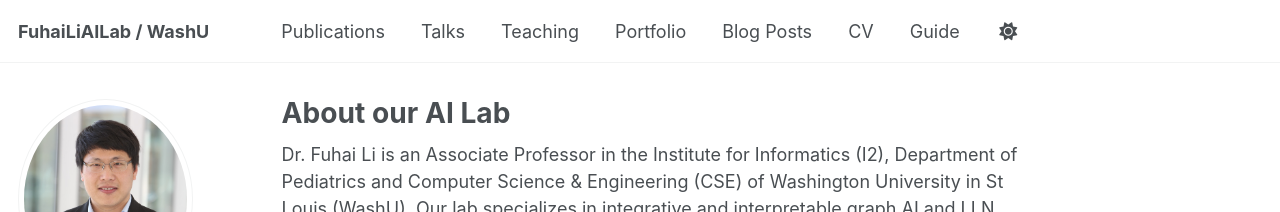
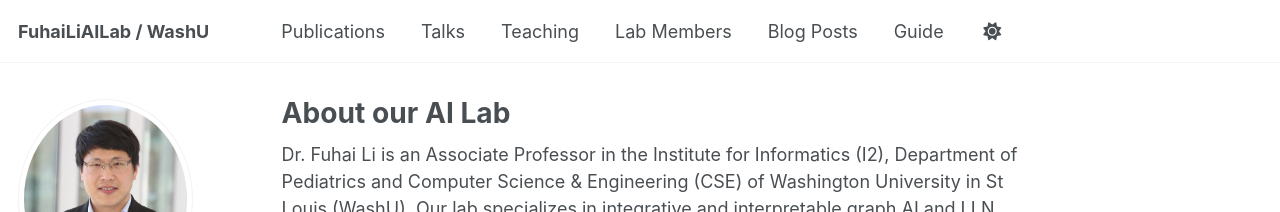
Before and after one commit to FuhaiLiAiLab/FuhaiLiAILab.github.io, a Jekyll site: the page built from _pages/about.md, in a window 1280 px wide. Shown: the top 212 px of the page. Built offline with Jekyll 4.4.1, drawn with Linux system fonts in a browser that asks for light colours; some web fonts are replaced.

Commit message:
Update navigation.yml

```diff
--- a/_data/navigation.yml
+++ b/_data/navigation.yml
@@ -17,14 +17,14 @@ main:
   - title: "Teaching"
     url: /teaching/
 
-  - title: "Portfolio"
-    url: /portfolio/
+  - title: "Lab Members"
+    url: /labmembers/
 
   - title: "Blog Posts"
     url: /year-archive/
 
-  - title: "CV"
-    url: /cv/
+  # - title: "CV"
+  #  url: /cv/
 
   # - title: "CV"
   #   url: /cv-json/
```
